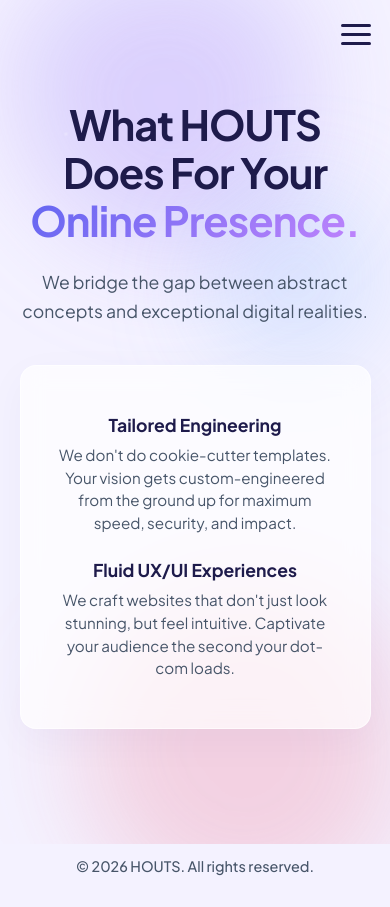
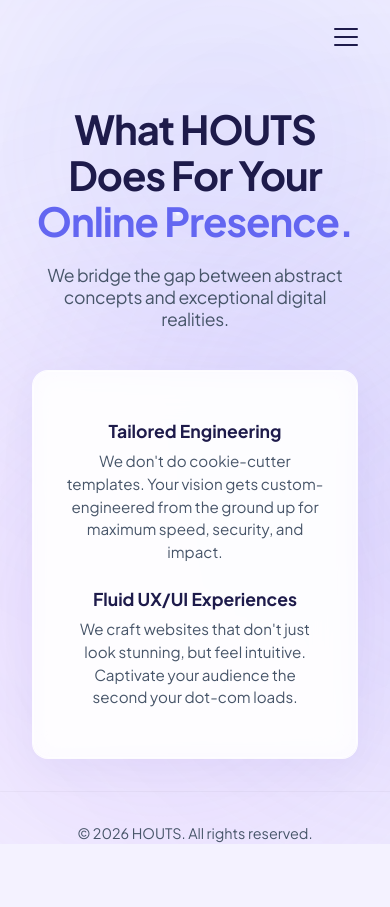
Before and after one commit to ricoana/HOUTS, a plain HTML site: page index2.html in a window 390 px wide. After the commit the page ends 874 px from the top, so only its background shows below. Drawn offline with Linux system fonts and the light colour scheme; no server answers.

Commit message:
style.css

```diff
--- a/style.css
+++ b/style.css
@@ -40,254 +40,215 @@
 .glow-orb {
     position: absolute;
     border-radius: 50%;
-    filter: blur(80px);
-    opacity: 0.6;
+    filter: blur(140px);
+    opacity: 0.45;
     mix-blend-mode: multiply;
+    animation: floatOrb 25s infinite alternate ease-in-out;
 }
 
 .orb-1 {
+    width: 500px;
+    height: 500px;
+    background: radial-gradient(circle, #818cf8 0%, rgba(129,140,248,0) 70%);
     top: -10%;
     left: -10%;
-    width: 70vw;
-    height: 70vw;
-    background: rgba(167, 139, 250, 0.5);
-    animation: fluidMovementA 25s infinite ease-in-out alternate;
+    animation-delay: 0s;
 }
 
 .orb-2 {
-    bottom: -10%;
+    width: 600px;
+    height: 600px;
+    background: radial-gradient(circle, #c084fc 0%, rgba(192,132,252,0) 70%);
+    bottom: -15%;
     right: -10%;
-    width: 80vw;
-    height: 80vw;
-    background: rgba(251, 113, 133, 0.4);
-    animation: fluidMovementB 30s infinite ease-in-out alternate;
+    animation-delay: -5s;
 }
 
 .orb-3 {
-    top: 30%;
-    left: 40%;
-    width: 50vw;
-    height: 50vw;
-    background: rgba(147, 197, 253, 0.4);
-    animation: fluidMovementC 20s infinite ease-in-out alternate;
+    width: 450px;
+    height: 450px;
+    background: radial-gradient(circle, #6366f1 0%, rgba(99,102,241,0) 70%);
+    top: 40%;
+    left: 50%;
+    transform: translate(-50%, -50%);
+    animation-delay: -10s;
 }
 
-/* --- FLOATING SPARKLES --- */
+@keyframes floatOrb {
+    0% { transform: translate(0, 0) scale(1) rotate(0deg); }
+    50% { transform: translate(40px, -60px) scale(1.1) rotate(180deg); }
+    100% { transform: translate(-20px, 20px) scale(0.9) rotate(360deg); }
+}
+
+/* Sparkles System */
 .sparkle-container {
     position: absolute;
-    top: 0;
-    left: 0;
     width: 100%;
     height: 100%;
+    pointer-events: none;
 }
 
 .sparkle {
     position: absolute;
-    width: 14px;
-    height: 14px;
-    background-color: #fff;
-    clip-path: polygon(50% 0%, 61% 39%, 100% 50%, 61% 61%, 50% 100%, 39% 61%, 0% 50%, 39% 39%);
+    width: 4px;
+    height: 4px;
+    background: #ffffff;
+    border-radius: 50%;
+    box-shadow: 0 0 10px 2px rgba(255,255,255,0.8);
     opacity: 0;
-    animation: sparkleTwinkle 4s infinite ease-in-out;
+    animation: twinkle 4s infinite ease-in-out;
 }
 
-.s1 { top: 15%; left: 15%; animation-delay: 0s; scale: 0.8; }
-.s2 { top: 25%; left: 80%; animation-delay: 1.2s; scale: 1.1; }
-.s3 { top: 55%; left: 20%; animation-delay: 2.5s; scale: 0.7; }
-.s4 { top: 45%; left: 70%; animation-delay: 0.6s; scale: 1.3; }
-.s5 { top: 80%; left: 45%; animation-delay: 1.8s; scale: 0.9; }
-.s6 { top: 75%; left: 85%; animation-delay: 3.1s; scale: 1.1; }
+.s1 { top: 15%; left: 20%; animation-delay: 0s; }
+.s2 { top: 35%; left: 75%; animation-delay: 1.5s; width: 3px; height: 3px; }
+.s3 { top: 70%; left: 15%; animation-delay: 0.8s; }
+.s4 { top: 85%; left: 60%; animation-delay: 2.3s; width: 5px; height: 5px; }
+.s5 { top: 25%; left: 45%; animation-delay: 3.1s; }
+.s6 { top: 60%; left: 85%; animation-delay: 1.9s; }
 
-@keyframes sparkleTwinkle {
-    0%, 100% { transform: scale(0) rotate(0deg); opacity: 0; }
-    50% { transform: scale(1) rotate(90deg); opacity: 0.7; }
+@keyframes twinkle {
+    0%, 100% { opacity: 0; transform: scale(0.5); }
+    50% { opacity: 0.7; transform: scale(1.2); }
 }
 
-@keyframes fluidMovementA {
-    0% { transform: translate(0px, 0px) scale(1) rotate(0deg); border-radius: 50%; }
-    33% { transform: translate(100px, 80px) scale(1.1) rotate(120deg); border-radius: 40% 60% 70% 30% / 40% 50% 60% 50%; }
-    66% { transform: translate(-50px, 120px) scale(0.95) rotate(240deg); border-radius: 60% 40% 30% 70% / 50% 60% 40% 50%; }
-    100% { transform: translate(0px, 0px) scale(1) rotate(360deg); border-radius: 50%; }
-}
-
-@keyframes fluidMovementB {
-    0% { transform: translate(0px, 0px) scale(1) rotate(0deg); }
-    50% { transform: translate(-120px, -100px) scale(1.15) rotate(-180deg); border-radius: 30% 70% 50% 50% / 50% 30% 70% 50%; }
-    100% { transform: translate(0px, 0px) scale(1) rotate(-360deg); }
-}
-
-@keyframes fluidMovementC {
-    0% { transform: translate(0px, 0px) scale(1); }
-    50% { transform: translate(80px, -140px) scale(0.85); border-radius: 70% 30% 40% 60% / 60% 40% 60% 40%; }
-    100% { transform: translate(0px, 0px) scale(1); }
-}
-
+/* --- STRUCTURE AND MODERN TEXT FORMATTING --- */
 header {
+    width: 100%;
+    padding: 1.75rem 2.5rem;
     display: flex;
     justify-content: flex-end;
     align-items: center;
-    padding: 1.5rem 5%;
-    max-width: 1400px;
-    margin: 0 auto;
-    width: 100%;
+    box-sizing: border-box;
     position: relative;
-    z-index: 200;
+    z-index: 1000;
 }
 
+.nav-menu {
+    display: flex;
+    gap: 2.5rem;
+}
+
+.nav-menu a {
+    color: var(--text-muted);
+    text-decoration: none;
+    font-size: 0.95rem;
+    font-weight: 500;
+    transition: color 0.25s cubic-bezier(0.4, 0, 0.2, 1);
+}
+
+.nav-menu a:hover {
+    color: var(--text-main);
+}
+
+/* Responsive Mobile Menu Bars */
 .mobile-menu-toggle {
-    display: flex;
-    flex-direction: column;
-    justify-content: space-between;
-    width: 30px;
-    height: 21px;
-    background: transparent;
+    display: none;
+    background: none;
     border: none;
     cursor: pointer;
-    z-index: 210;
+    padding: 0.5rem;
+    flex-direction: column;
+    gap: 6px;
+    z-index: 1001;
 }
 
 .mobile-menu-toggle span {
-    width: 100%;
-    height: 3px;
+    display: block;
+    width: 24px;
+    height: 2px;
     background-color: var(--text-main);
-    border-radius: 10px;
-    transition: all 0.3s linear;
+    border-radius: 2px;
+    transition: transform 0.3s ease, opacity 0.3s ease;
 }
 
-.mobile-menu-toggle.active span:nth-child(1) { transform: rotate(45deg) translate(5px, 5px); }
-.mobile-menu-toggle.active span:nth-child(2) { opacity: 0; }
-.mobile-menu-toggle.active span:nth-child(3) { transform: rotate(-45deg) translate(7px, -8px); }
-
-.nav-menu {
-    position: absolute;
-    top: 100%;
-    right: 5%;
-    width: 240px;
-    background: var(--glass-bg);
-    border: 1px solid var(--glass-border);
-    border-radius: 16px;
-    padding: 1rem;
-    display: flex;
-    flex-direction: column;
-    gap: 0.75rem;
-    box-shadow: var(--glass-shadow);
-    backdrop-filter: blur(16px);
-    -webkit-backdrop-filter: blur(16px);
-    opacity: 0;
-    pointer-events: none;
-    transform: translateY(-10px);
-    transition: all 0.3s cubic-bezier(0.4, 0, 0.2, 1);
-}
-
-.nav-menu.active {
-    opacity: 1;
-    pointer-events: auto;
-    transform: translateY(0);
-}
-
-.nav-menu a {
-    text-decoration: none;
-    color: var(--text-main);
-    font-weight: 600;
-    font-size: 1rem;
-    padding: 0.75rem 1rem;
-    border-radius: 10px;
-    text-align: center;
-    transition: background 0.2s ease, color 0.2s ease;
-}
-
-.nav-menu a:hover {
-    background: rgba(255, 255, 255, 0.5);
-    color: var(--primary);
-}
-
+/* Hero Component Alignment */
 .hero-container {
     flex: 1;
-    width: 100%;
-    max-width: 1400px;
-    margin: 0 auto;
-    padding: 4rem 5% 6rem 5%;
     display: flex;
     justify-content: center;
     align-items: center;
+    padding: 2rem;
+    box-sizing: border-box;
     text-align: center;
 }
 
 .hero-content {
     max-width: 800px;
-    margin: 0 auto;
-    display: flex;
-    flex-direction: column;
-    align-items: center;
+    width: 100%;
 }
 
 .hero-content h1 {
     font-size: 4rem;
+    font-weight: 700;
     line-height: 1.15;
-    font-weight: 700;
-    letter-spacing: -1.5px;
-    margin-bottom: 1.5rem;
+    letter-spacing: -2px;
+    color: var(--text-main);
+    margin-bottom: 1.25rem;
 }
 
 .hero-content h1 span {
-    background: linear-gradient(135deg, var(--primary) 0%, #c084fc 100%);
-    -webkit-background-clip: text;
-    -webkit-text-fill-color: transparent;
+    color: var(--primary);
 }
 
 .hero-subtitle {
-    font-size: 1.25rem;
-    line-height: 1.6;
+    font-size: 1.35rem;
     color: var(--text-muted);
-    margin-bottom: 2rem;
+    font-weight: 400;
+    margin-bottom: 3.5rem;
+    letter-spacing: -0.3px;
 }
 
+/* Accordion Info dropdown styling */
 .info-dropdown {
     width: 100%;
-    max-width: 500px;
-    margin-top: 0.5rem;
+    max-width: 440px;
+    margin: 0 auto;
+    border-radius: 16px;
+    background: var(--glass-bg);
+    border: 1px solid var(--glass-border);
+    box-shadow: var(--glass-shadow);
+    backdrop-filter: blur(20px);
+    -webkit-backdrop-filter: blur(20px);
+    overflow: hidden;
+    transition: border-color 0.3s ease, box-shadow 0.3s ease;
 }
 
 .dropdown-trigger {
     width: 100%;
+    padding: 1.25rem 1.75rem;
+    background: transparent;
+    border: none;
     display: flex;
     justify-content: space-between;
     align-items: center;
-    padding: 1rem 1.5rem;
-    background: rgba(255, 255, 255, 0.5);
-    border: 1px solid var(--glass-border);
-    border-radius: 16px;
-    font-size: 1rem;
+    cursor: pointer;
+    outline: none;
+    transition: background 0.3s ease;
+}
+
+.dropdown-trigger span {
+    font-size: 1.05rem;
     font-weight: 600;
     color: var(--text-main);
-    cursor: pointer;
-    backdrop-filter: blur(8px);
-    -webkit-backdrop-filter: blur(8px);
-    transition: all 0.25s ease;
-}
-
-.dropdown-trigger:hover {
-    background: rgba(255, 255, 255, 0.75);
+    letter-spacing: -0.2px;
 }
 
 .dropdown-chevron {
+    font-size: 0.9rem;
     color: var(--text-muted);
-    transition: transform 0.3s cubic-bezier(0.4, 0, 0.2, 1);
+    transition: transform 0.4s cubic-bezier(0.4, 0, 0.2, 1);
 }
 
 .dropdown-content {
     display: grid;
     grid-template-rows: 0fr;
-    transition: grid-template-rows 0.35s cubic-bezier(0.4, 0, 0.2, 1);
-    overflow: hidden;
-    width: 100%;
+    transition: grid-template-rows 0.4s cubic-bezier(0.4, 0, 0.2, 1);
 }
 
 .dropdown-inner-card {
-    min-height: 0;
-    background: var(--glass-bg);
-    border: 1px solid var(--glass-border);
-    border-top: none;
+    overflow: hidden;
+    background: rgba(255, 255, 255, 0.3);
+    border-top: 1px solid var(--glass-border);
     border-bottom-left-radius: 16px;
     border-bottom-right-radius: 16px;
     padding: 0 1.5rem;
@@ -327,30 +288,82 @@
     grid-template-rows: 1fr;
 }
 
-@media (max-width: 1024px) {
-    .hero-container { padding-top: 2rem; }
+footer {
+    width: 100%;
+    padding: 2rem;
+    text-align: center;
+    font-size: 0.9rem;
+    color: var(--text-muted);
+    border-top: 1px solid rgba(0, 0, 0, 0.03);
+    box-sizing: border-box;
 }
 
-@media (max-width: 640px) {
-    .hero-content h1 { font-size: 2.6rem; letter-spacing: -1px; }
-    .hero-content p.hero-subtitle { font-size: 1.1rem; }
-    .glow-orb { filter: blur(50px); }
-    .info-dropdown { max-width: 100%; }
-    .nav-menu { width: 90%; right: 5%; }
+/* --- RESPONSIVE MOBILE HANDLERS --- */
+@media (max-width: 1024px) {
+    .hero-content h1 { font-size: 3.25rem; }
 }
 
-footer {
-    width: 100%;
-    max-width: 1400px;
-    margin: 0 auto;
-    padding: 2rem 5%;
-    text-align: center;
-    position: relative;
-    z-index: 100;
+@media (max-width: 768px) {
+    header {
+        padding: 1.25rem 1.5rem;
+        position: relative;
+        z-index: 10000;
+    }
+
+    .mobile-menu-toggle {
+        display: flex;
+        position: relative;
+        z-index: 10001;
+    }
+
+    /* Animated transitions for Hamburger to X icon button state */
+    .mobile-menu-toggle.active span:nth-child(1) {
+        transform: translateY(8px) rotate(45deg);
+    }
+    .mobile-menu-toggle.active span:nth-child(2) {
+        opacity: 0;
+    }
+    .mobile-menu-toggle.active span:nth-child(3) {
+        transform: translateY(-8px) rotate(-45deg);
+    }
+
+    /* Absolute floating mobile layout window rule styles */
+    .nav-menu {
+        display: none; /* Invisible by default */
+        position: absolute;
+        top: 100%;
+        right: 1.5rem;
+        background: rgba(255, 255, 255, 0.94);
+        border: 1px solid rgba(0, 0, 0, 0.06);
+        border-radius: 16px;
+        padding: 1.25rem;
+        flex-direction: column;
+        gap: 1rem;
+        width: 200px;
+        box-shadow: 0 15px 35px rgba(31, 38, 135, 0.08);
+        backdrop-filter: blur(20px);
+        -webkit-backdrop-filter: blur(20px);
+        z-index: 9999;
+    }
+
+    /* ACTIVE MENU FIX: Tells the browser exactly how to display it when clicked! */
+    .nav-menu.active {
+        display: flex !important;
+    }
+
+    .nav-menu a {
+        width: 100%;
+        padding: 0.5rem 0.75rem;
+        box-sizing: border-box;
+        font-weight: 600;
+    }
+
+    .hero-content h1 {
+        font-size: 2.5rem;
+        letter-spacing: -1px;
+    }
+    .hero-subtitle {
+        font-size: 1.1rem;
+        margin-bottom: 2.5rem;
+    }
 }
-
-footer p {
-    font-size: 0.9rem;
-    color: var(--text-muted);
-    font-weight: 500;
-}
```
